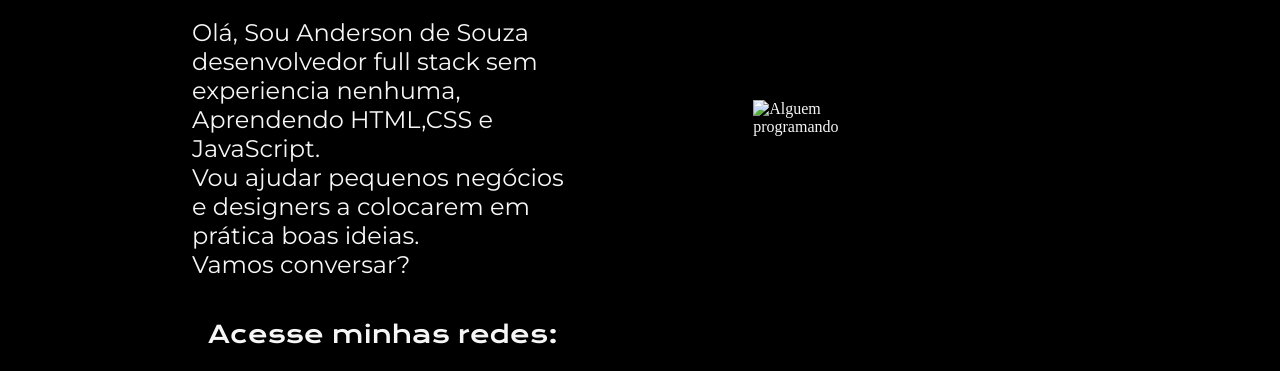
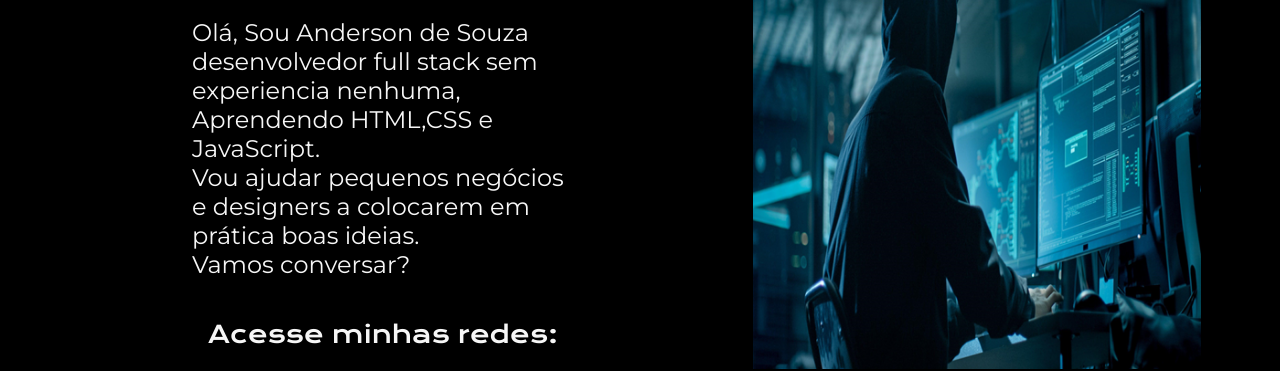
Before and after one commit to souzaseven/Alura-, a plain HTML site: page index.html in a window 1280 px wide. Shown: the part 337-708 px from the top of the page. Drawn offline with nearby package versions, Linux system fonts and the light colour scheme.

Commit message:
Update index.html

```diff
--- a/index.html
+++ b/index.html
@@ -76,7 +76,7 @@
             </div>
         </section>
         <!--mostrar imagem-->
-        <img class="imagem_programando" src="/imagens/alguem programando img 490x550.png programando img 490x550.png" alt="Alguem programando">
+        <img class="imagem_programando" src="/imagens/alguem programando img 490x550.png" alt="Alguem programando">
         <!--apresentacao__imagem-->
 
     </main>
```
